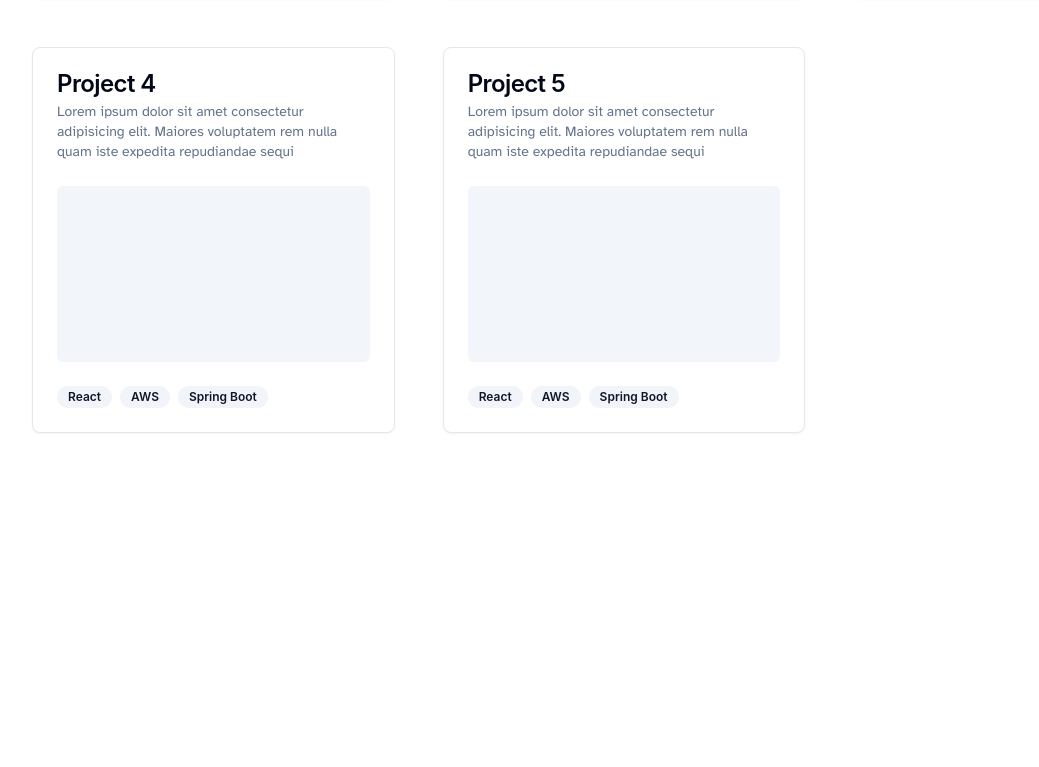
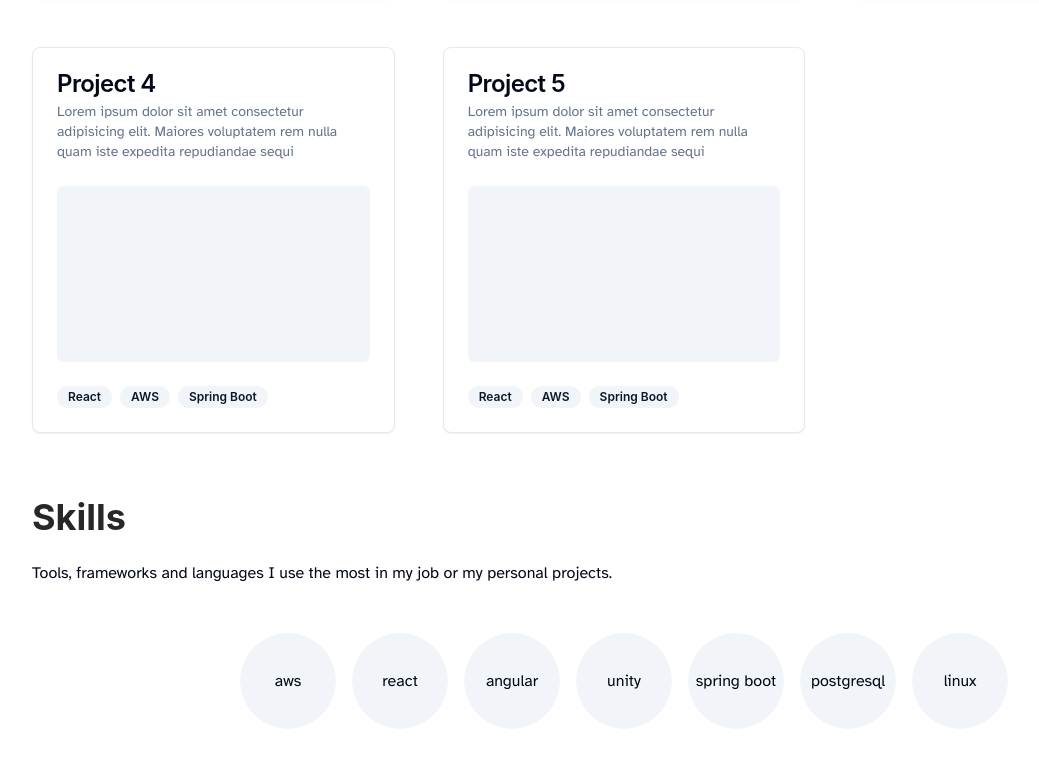
Before and after one commit to thombach/thomasbach.fr, a React (Vite) app: page / in a window 1280 px wide. Shown: the part 1371-2138 px from the top of the page, without its empty margins (16-1055 px from the left). Before the commit the page ends 1852 px from the top, so only its background shows below. Built offline with nearby package versions, Linux system fonts and the light colour scheme.

Commit message:
feat: skill grid wip

```diff
--- a/package.json
+++ b/package.json
@@ -10,6 +10,7 @@
     "preview": "vite preview"
   },
   "dependencies": {
+    "@radix-ui/react-avatar": "^1.0.4",
     "@radix-ui/react-slot": "^1.0.2",
     "class-variance-authority": "^0.7.0",
     "clsx": "^2.1.0",
--- a/src/components/Hello.tsx
+++ b/src/components/Hello.tsx
@@ -15,7 +15,7 @@ export default function Hello() {
             <h1 className="text-5xl font-bold text-zinc-800">
               Hello, I'm <span className="text-primary">Thomas Bach</span>
             </h1>
-            <h2 className="font-atkinson text-3xl text-zinc-500">
+            <h2 className="text-3xl text-zinc-500 tracking-tight">
               Software engineer and DevOps enthusiast
             </h2>
             <div>
--- a/src/components/ProjectGrid.tsx
+++ b/src/components/ProjectGrid.tsx
@@ -36,7 +36,7 @@ const projects: ProjectProps[] = [
 export default function ProjectGrid() {
   return (
     <>
-      <ul className="mt-12 grid grid-cols-1 gap-x-12 gap-y-12 sm:grid-cols-2 lg:grid-cols-3">
+      <ul className="grid grid-cols-1 gap-x-12 gap-y-12 sm:grid-cols-2 lg:grid-cols-3">
         {projects.map((project) => (
           <ProjectCard {...project} key={project.name} />
         ))}
--- a/src/components/Section.tsx
+++ b/src/components/Section.tsx
@@ -4,16 +4,19 @@ interface SectionProps {
   title: string;
   intro: string;
   children: ReactNode;
+  className?: string;
 }
 
 export default function Section(props: PropsWithChildren<SectionProps>) {
   return (
     <>
-      <h2 className={"text-4xl font-bold text-zinc-800 text-balance"}>
-        {props.title}
-      </h2>
-      <p className="mt-6">{props.intro}</p>
-      {props.children}
+      <div className={props.className}>
+        <h2 className={"text-4xl font-bold text-zinc-800 text-balance"}>
+          {props.title}
+        </h2>
+        <p className="mt-6">{props.intro}</p>
+        <div className="mt-12">{props.children}</div>
+      </div>
     </>
   );
 }
--- /dev/null
+++ b/src/components/Skill.tsx
@@ -0,0 +1,17 @@
+import { Avatar, AvatarFallback, AvatarImage } from "./ui/avatar";
+
+export interface SkillProps {
+  name: string;
+  src: string;
+}
+
+export default function Skill(props: SkillProps) {
+  return (
+    <>
+      <Avatar className="w-24 h-24">
+        <AvatarImage src={props.src} />
+        <AvatarFallback>{props.name}</AvatarFallback>
+      </Avatar>
+    </>
+  );
+}
--- /dev/null
+++ b/src/components/SkillGrid.tsx
@@ -0,0 +1,44 @@
+import Skill, { SkillProps } from "./Skill";
+
+const skills: SkillProps[] = [
+  {
+    name: "aws",
+    src: "",
+  },
+  {
+    name: "react",
+    src: "",
+  },
+  {
+    name: "angular",
+    src: "",
+  },
+  {
+    name: "unity",
+    src: "",
+  },
+  {
+    name: "spring boot",
+    src: "",
+  },
+  {
+    name: "postgresql",
+    src: "",
+  },
+  {
+    name: "linux",
+    src: "",
+  },
+];
+
+export default function SkillGrid() {
+  return (
+    <>
+      <ul className="flex flex-wrap justify-center gap-x-4 gap-y-4">
+        {skills.map((skill) => (
+          <Skill {...skill} key={skill.name} />
+        ))}
+      </ul>
+    </>
+  );
+}
--- /dev/null
+++ b/src/components/ui/avatar.tsx
@@ -0,0 +1,48 @@
+import * as React from "react"
+import * as AvatarPrimitive from "@radix-ui/react-avatar"
+
+import { cn } from "@/lib/utils"
+
+const Avatar = React.forwardRef<
+  React.ElementRef<typeof AvatarPrimitive.Root>,
+  React.ComponentPropsWithoutRef<typeof AvatarPrimitive.Root>
+>(({ className, ...props }, ref) => (
+  <AvatarPrimitive.Root
+    ref={ref}
+    className={cn(
+      "relative flex h-10 w-10 shrink-0 overflow-hidden rounded-full",
+      className
+    )}
+    {...props}
+  />
+))
+Avatar.displayName = AvatarPrimitive.Root.displayName
+
+const AvatarImage = React.forwardRef<
+  React.ElementRef<typeof AvatarPrimitive.Image>,
+  React.ComponentPropsWithoutRef<typeof AvatarPrimitive.Image>
+>(({ className, ...props }, ref) => (
+  <AvatarPrimitive.Image
+    ref={ref}
+    className={cn("aspect-square h-full w-full", className)}
+    {...props}
+  />
+))
+AvatarImage.displayName = AvatarPrimitive.Image.displayName
+
+const AvatarFallback = React.forwardRef<
+  React.ElementRef<typeof AvatarPrimitive.Fallback>,
+  React.ComponentPropsWithoutRef<typeof AvatarPrimitive.Fallback>
+>(({ className, ...props }, ref) => (
+  <AvatarPrimitive.Fallback
+    ref={ref}
+    className={cn(
+      "flex h-full w-full items-center justify-center rounded-full bg-muted",
+      className
+    )}
+    {...props}
+  />
+))
+AvatarFallback.displayName = AvatarPrimitive.Fallback.displayName
+
+export { Avatar, AvatarImage, AvatarFallback }
--- a/src/pages/Home.tsx
+++ b/src/pages/Home.tsx
@@ -2,6 +2,7 @@ import "./Home.css";
 import Hello from "@/components/Hello";
 import ProjectGrid from "@/components/ProjectGrid";
 import Section from "@/components/Section";
+import SkillGrid from "@/components/SkillGrid";
 
 export default function Home() {
   return (
@@ -14,6 +15,13 @@ export default function Home() {
         >
           <ProjectGrid />
         </Section>
+        <Section
+          className="mt-16"
+          title="Skills"
+          intro="Tools, frameworks and languages I use the most in my job or my personal projects."
+        >
+          <SkillGrid />
+        </Section>
       </main>
     </>
   );
```
Also changed, not shown: 1 other file (tests, documents, lock files or other folders).
